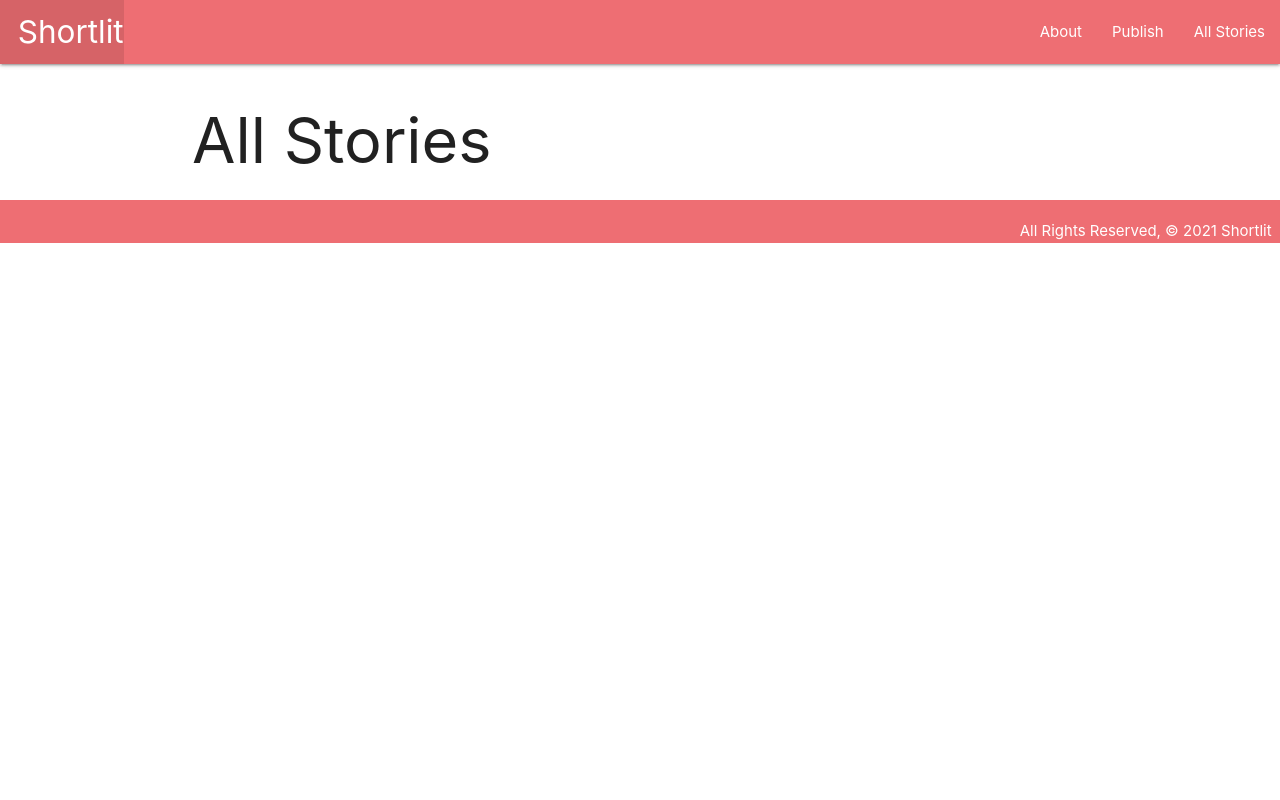
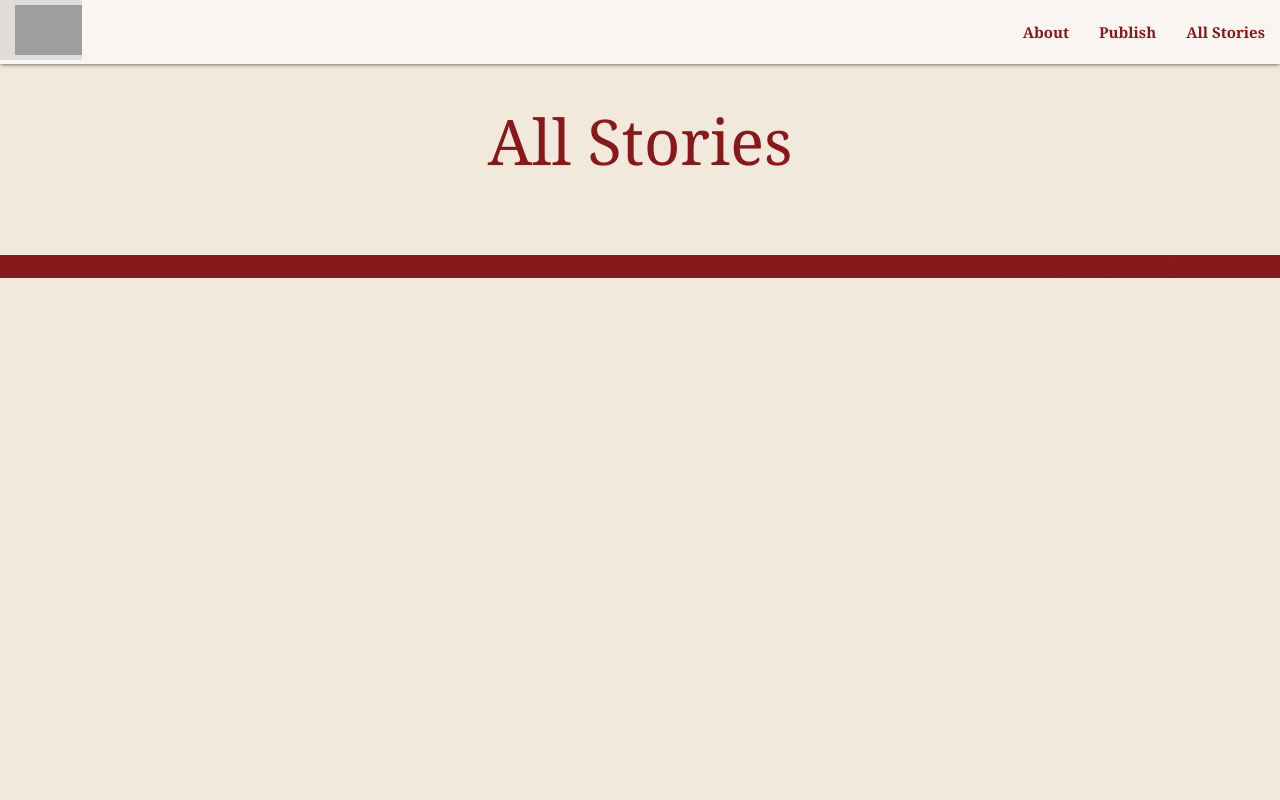
Before and after one commit to StuK359/shortlit, a Django app: page /stories/ in a window 1280 px wide. Run offline with Django 3.2, Linux system fonts and the light colour scheme; data that the repository does not hold is empty; grey boxes are pictures that could not be loaded.

Commit message:
add css to index

```diff
--- a/main_app/static/css/style.css
+++ b/main_app/static/css/style.css
@@ -1,9 +1,98 @@
 body {
+  display: flex;
+  min-height: 100vh;
+  flex-direction: column;
+  background-color: rgb(242, 233, 221);
+  font-family: Georgia, "Times New Roman", Times, serif;
+}
+
+img {
+  height: 355px;
+  display: flex;
+  flex-direction: column;
+  align-items: center;
+  justify-content: center;
+}
+
+footer.page-footer {
+  padding-top: 0;
+  text-align: right;
+  background-color: #89181a;
+}
+
+nav {
+  background-color: rgba(253, 251, 251, 0.7);
+}
+
+.btn {
+  margin: 20px 0;
+  float: right;
+  background-color: #89181a;
+}
+
+h1 {
+  text-align: center;
+  color: #89181a;
+}
+
+a {
+  color: #89181a;
+}
+a:hover {
+  color: darkgrey;
+}
+.right {
+    color:#89181a;
+}
+
+nav ul a {
+    color: #89181a;
+    font-weight: 900;
+}
+
+.logo {
+    height: 50px;
+    margin: 5px 0 5px 15px;
+}
+.logo:hover {
+    background-color: transparent;
+}
+
+.container-index {
     display: flex;
-    min-height: 100vh;
-    flex-direction: column;
-  }
+    justify-content: space-between;
+    flex-wrap: wrap;
+    margin: 40px auto;
+}
 
-  img {
-      height: 250px;
-  }
+.card, .card-content {
+    height: 40vmin;
+    width: 40vmin;
+}
+.card {
+    margin-bottom: 50px;
+
+}
+
+.card-content {
+
+    overflow:auto;
+}
+
+h4 {
+    margin-top: 0px;
+    text-align: left;
+}
+
+@media only screen and (max-width: 1200px ) {
+    .container-index {
+        display: flex;
+        flex-direction: column;
+        align-items: center;
+        justify-content: center;
+    }
+    .card, .card-content {
+        width: 80vmin;
+        height: 80vmin;
+    }
+}
--- a/main_app/templates/base.html
+++ b/main_app/templates/base.html
@@ -16,7 +16,7 @@
     <nav>
       <div class="nav-wrapper">
         <ul>
-          <li><a href="/" class="left brand-logo">&nbsp;&nbsp;Shortlit</a></li>
+          <li><a href="/" class="left brand-logo"><img class="logo" src="https://i.imgur.com/qyy9Q3k.png"></a></li>
         </ul>
         <ul class="right">
           <li><a href="/about">About</a></li>
--- a/main_app/templates/stories/stories_index.html
+++ b/main_app/templates/stories/stories_index.html
@@ -2,12 +2,12 @@
 {% block content %}
 
 <h1>All Stories</h1>
-
+<div class="container-index">
 {% for s in stories %}
 <div class="card">
     <a href="/stories/{{ s.id }}">
         <div class="card-content">
-            <span class="card-title">{{ s.title }}</span></a>
+            <span class="card-title"><h4>{{ s.title }}</h4></span></a>
             <img src="{{ s.cover }}">
             <p>Author: {{ s.author }}</p>
             <p>Synopsis: {{ s.synopsis }}</p>
@@ -16,8 +16,9 @@
         </div>
 
 </div>
+
 {% endfor %}
-
+</div>
 {% endblock %}
 <script>
   const selectEl = document.getElementById('id_genre');
```
